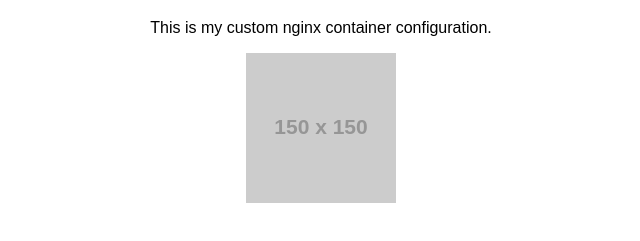
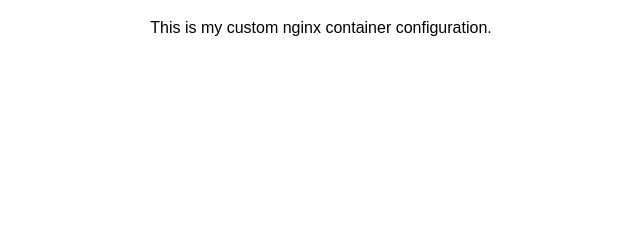
Before and after one commit to Walter-Alipio/nginx-course-alura-part-2, a plain HTML site: page html/index.html in a window 1280 px wide. Shown: the part 119-360 px from the top of the page, without its empty margins (319-959 px from the left). Drawn offline with Linux system fonts and the light colour scheme; placeholder pictures from the web are drawn by us.

Commit message:
remove img

```diff
--- a/html/index.html
+++ b/html/index.html
@@ -10,6 +10,5 @@
 <body>
     <h1>Hello world!</h1>
     <p>This is my custom nginx container configuration.</p>
-    <img src="https://via.placeholder.com/150" alt="Placeholder">
 </body>
 </html>
```
